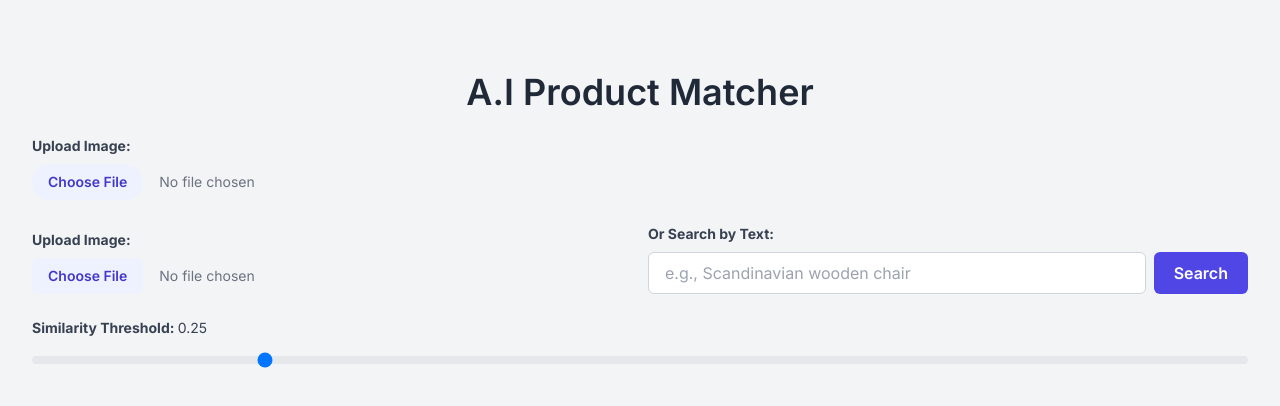
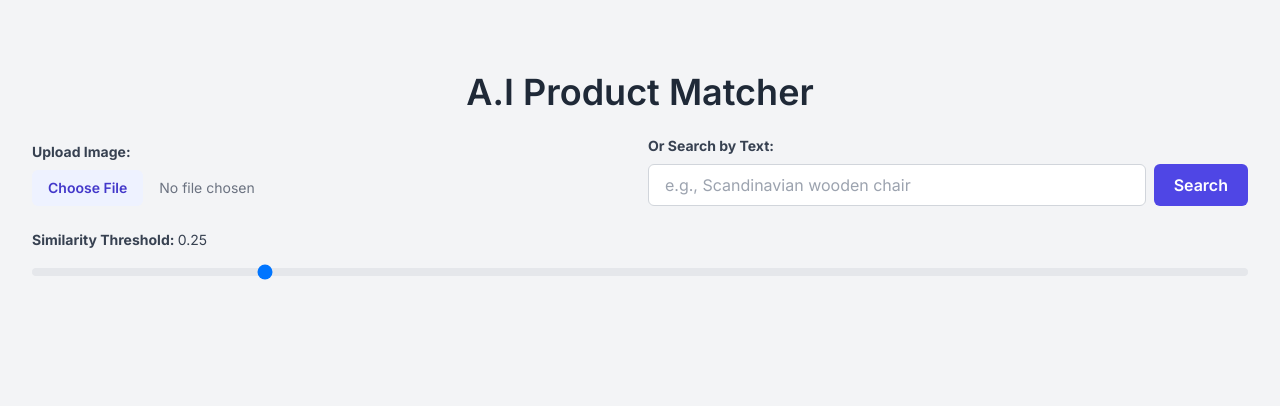
Before and after one commit to siddharthpeters-tto/product-matcher, a React (Vite) app in the folder frontend/: page / in a window 1280 px wide. Shown: the top 406 px of the page. Built offline with nearby package versions, Linux system fonts and the light colour scheme.

Commit message:
Upload and Search text on One line

```diff
--- a/frontend/src/ProductSearch.jsx
+++ b/frontend/src/ProductSearch.jsx
@@ -108,11 +108,6 @@ const fetchResults = async ({ file, text }) => {
 
   return (
     <div className="space-y-6">
-      <section>
-        <label className="block text-gray-700 text-sm font-bold mb-2">Upload Image:</label>
-        <input type="file" accept="image/*" onChange={handleUpload} className="block w-full text-sm text-gray-500 file:mr-4 file:py-2 file:px-4 file:rounded-full file:border-0 file:text-sm file:font-semibold file:bg-indigo-50 file:text-indigo-700 hover:file:bg-indigo-100" />
-      </section>
-
       <section className="flex flex-col sm:flex-row sm:items-end sm:space-x-4">
         {/* Upload Image */}
         <div className="flex-1">
```
